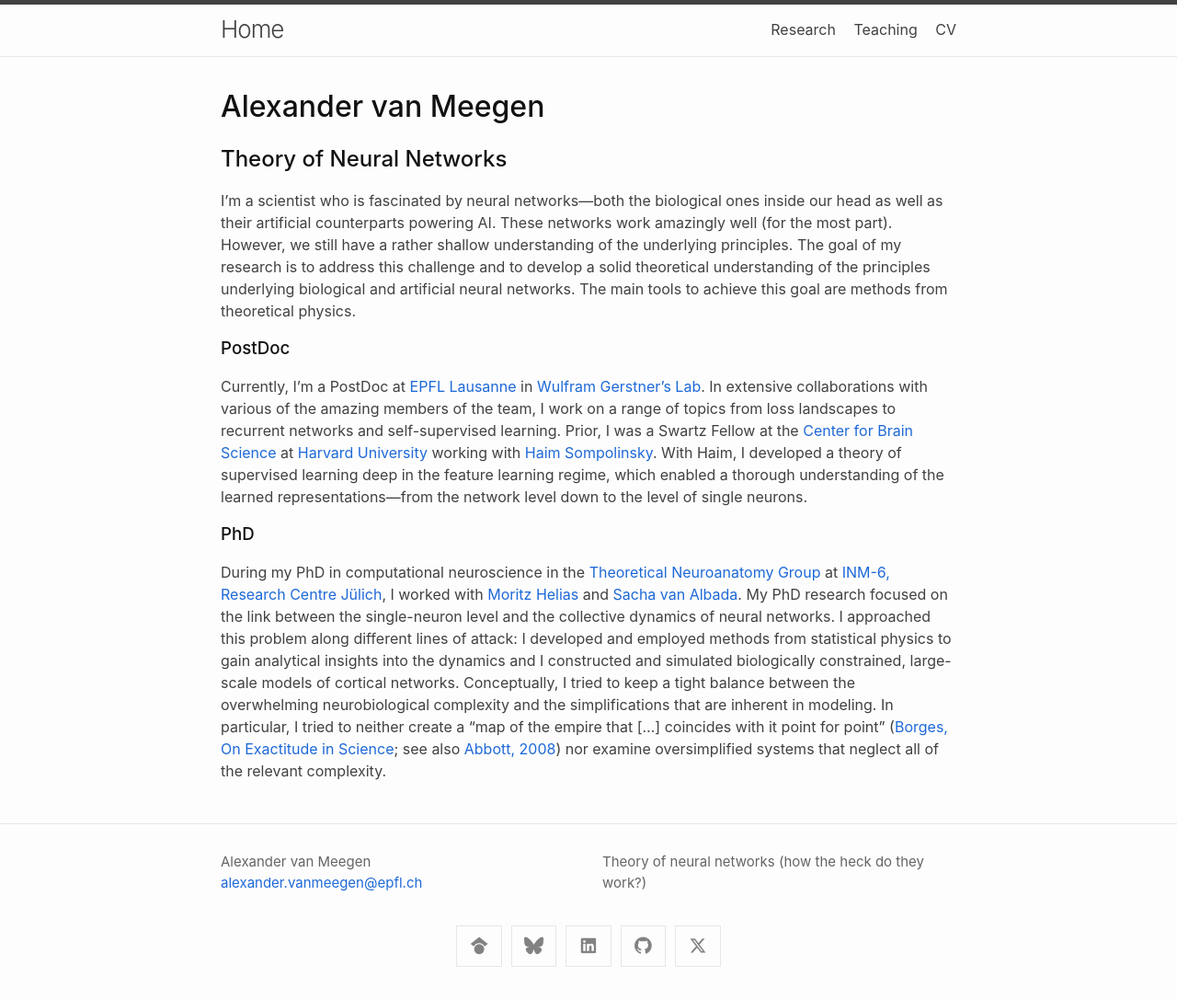
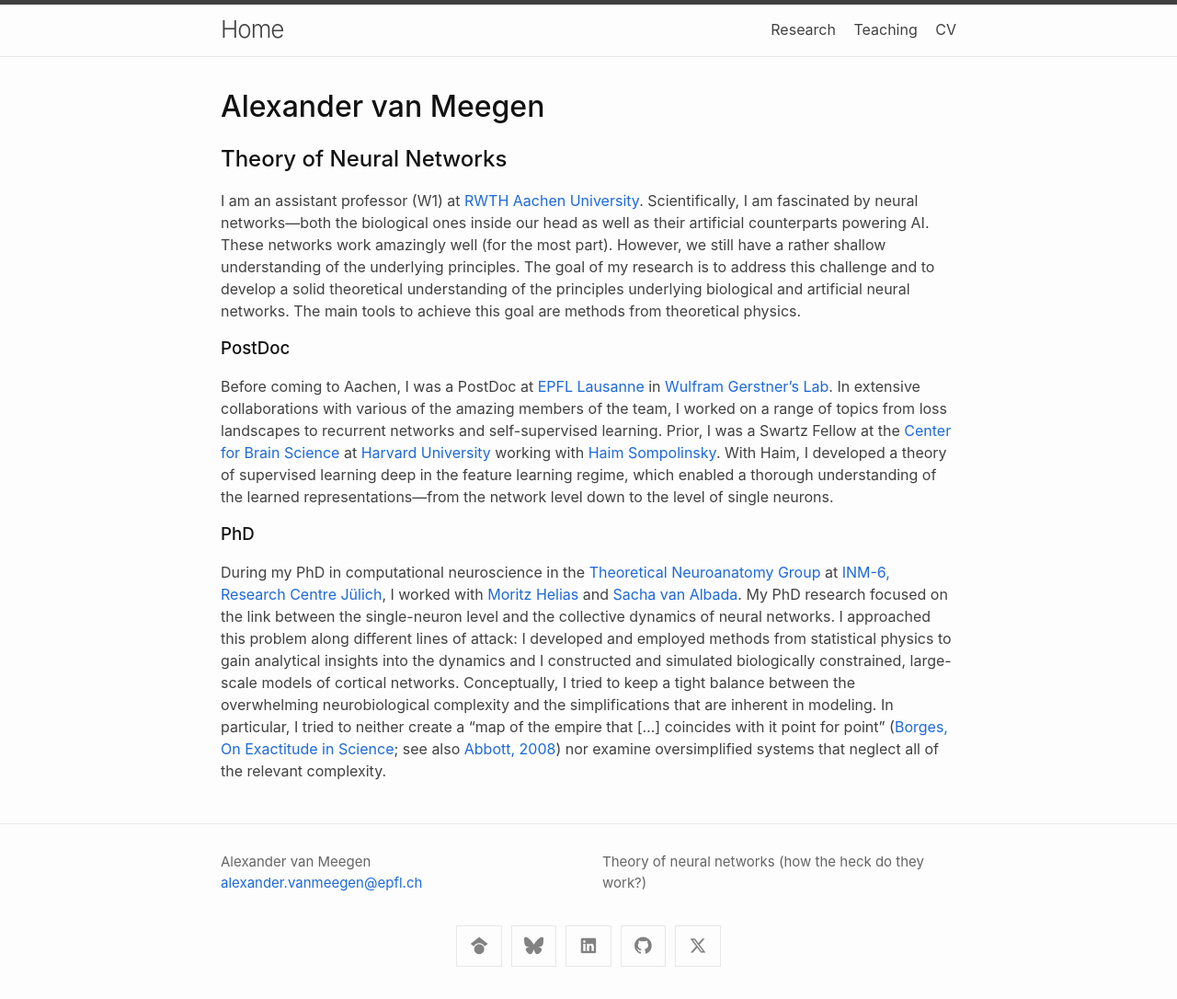
Before and after one commit to AlexVanMeegen/alexvanmeegen.github.io, a Jekyll site: the page built from index.md, in a window 1280 px wide. Shown: the whole page at 92% size. Built offline with Jekyll 4.4.1, drawn with Linux system fonts in a browser that asks for light colours; nearby versions of some CDN libraries.

Commit message:
Update landing page

```diff
--- a/index.md
+++ b/index.md
@@ -5,11 +5,11 @@ title: Alexander van Meegen
 
 ## Theory of Neural Networks
 
-I'm a scientist who is fascinated by neural networks---both the biological ones inside our head as well as their artificial counterparts powering AI. These networks work amazingly well (for the most part). However, we still have a rather shallow understanding of the underlying principles. The goal of my research is to address this challenge and to develop a solid theoretical understanding of the principles underlying biological and artificial neural networks. The main tools to achieve this goal are methods from theoretical physics.
+I am an assistant professor (W1) at [RWTH Aachen University](https://www.rwth-aachen.de/en/). Scientifically, I am fascinated by neural networks---both the biological ones inside our head as well as their artificial counterparts powering AI. These networks work amazingly well (for the most part). However, we still have a rather shallow understanding of the underlying principles. The goal of my research is to address this challenge and to develop a solid theoretical understanding of the principles underlying biological and artificial neural networks. The main tools to achieve this goal are methods from theoretical physics.
 
 ### PostDoc
 
-Currently, I'm a PostDoc at [EPFL Lausanne](https://www.epfl.ch/en/) in [Wulfram Gerstner's Lab](https://www.epfl.ch/labs/lcn/). In extensive collaborations with various of the amazing members of the team, I work on a range of topics from loss landscapes to recurrent networks and self-supervised learning.
+Before coming to Aachen, I was a PostDoc at [EPFL Lausanne](https://www.epfl.ch/en/) in [Wulfram Gerstner's Lab](https://www.epfl.ch/labs/lcn/). In extensive collaborations with various of the amazing members of the team, I worked on a range of topics from loss landscapes to recurrent networks and self-supervised learning.
 Prior, I was a Swartz Fellow at the [Center for Brain Science](https://cbs.fas.harvard.edu/) at [Harvard University](https://www.harvard.edu/) working with [Haim Sompolinsky](https://cbs.fas.harvard.edu/community/people/haim-sompolinsky). With Haim, I developed a theory of supervised learning deep in the feature learning regime, which enabled a thorough understanding of the learned representations---from the network level down to the level of single neurons.
 
 
```
